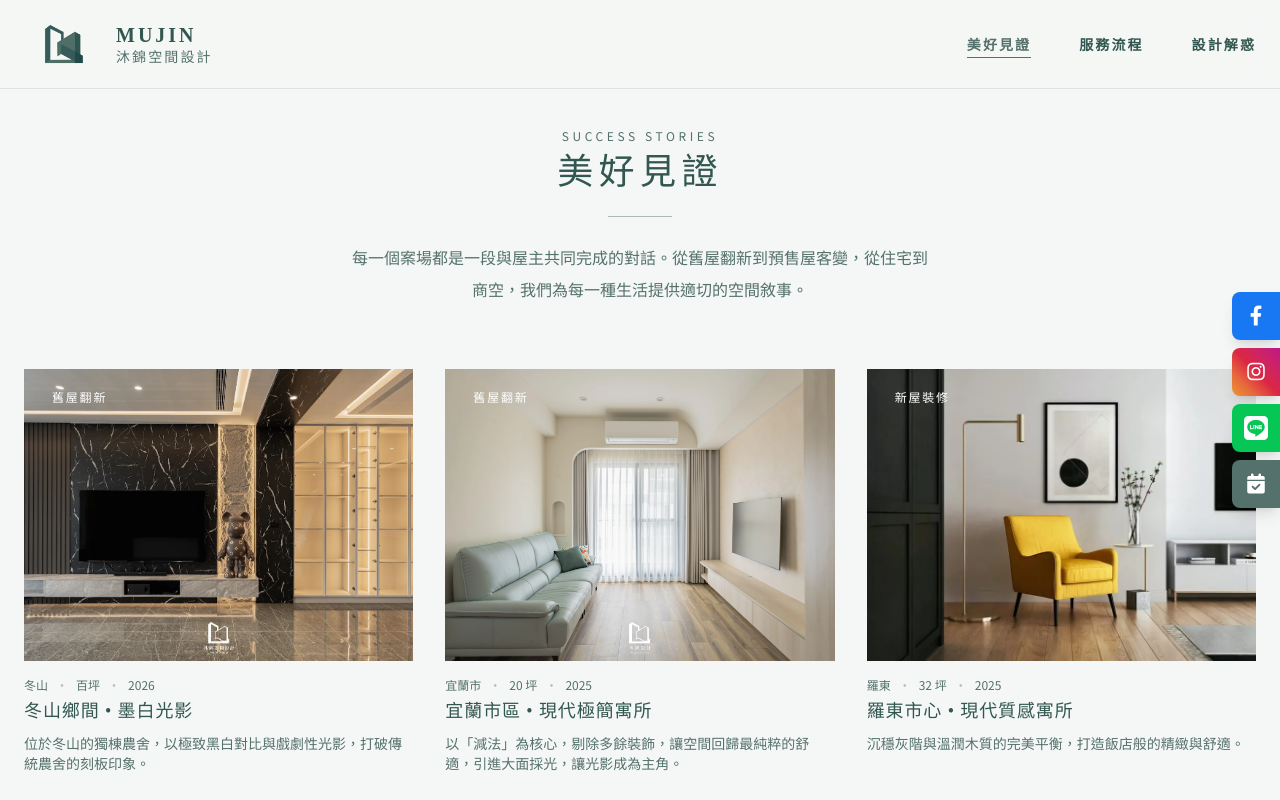
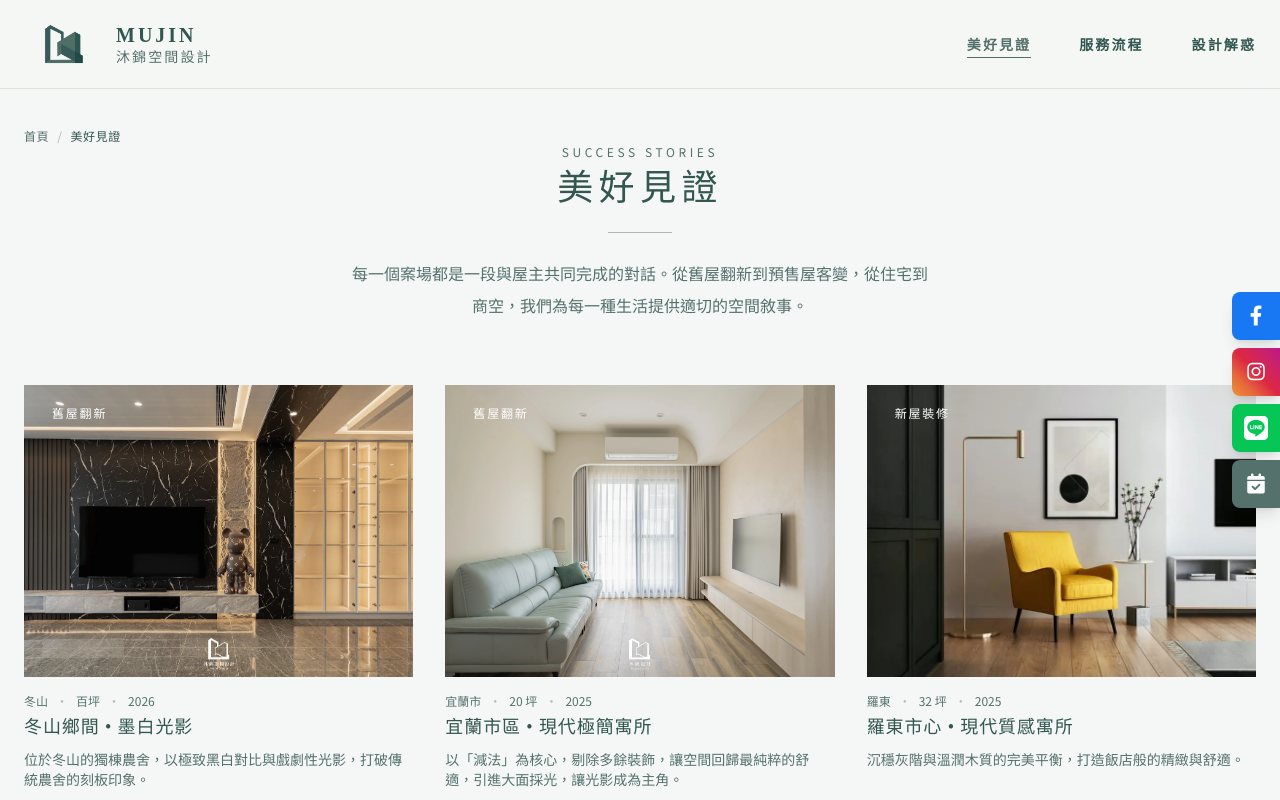
Before and after one commit to mujinstudiodesign-netizen/mujin-web, a website: page portfolio.html in a window 1280 px wide. Shown: the top 800 px of the page. Drawn offline with Linux system fonts and the light colour scheme.

Commit message:
修正麵包屑導航

```diff
--- a/portfolio.html
+++ b/portfolio.html
@@ -182,6 +182,15 @@
 
     <main class="flex-grow pt-32 pb-20 bg-brand-50">
         <div class="container mx-auto px-6">
+            <!-- Breadcrumb -->
+            <nav class="text-xs text-brand-500 mb-12 tracking-wider max-w-7xl mx-auto" aria-label="Breadcrumb">
+                <ol class="flex flex-wrap gap-2">
+                    <li><a href="index.html" class="hover:text-brand-gold">首頁</a></li>
+                    <li class="text-brand-300">/</li>
+                    <li class="text-brand-800">美好見證</li>
+                </ol>
+            </nav>
+
             <div class="text-center mb-16">
                 <span class="text-xs tracking-[0.3em] text-brand-500 uppercase block mb-2">Success Stories</span>
                 <h1 class="font-serif text-3xl md:text-4xl text-brand-800 tracking-widest">美好見證</h1>
```
Also changed, not shown: faq.html (+9 -0 lines), scripts/build.js (+9 -0 lines).
